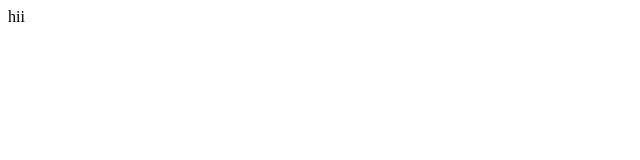
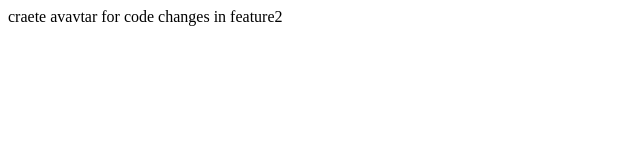
Before and after one commit to GudiNaresh/Demo, a plain HTML site: page index.html in a window 1280 px wide. Shown: the whole page, without its empty margins (0-640 px from the left). Drawn offline with Linux system fonts and the light colour scheme.

Commit message:
feature2

```diff
--- a/index.html
+++ b/index.html
@@ -6,7 +6,8 @@
     <title>Document</title>
 </head>
 <body>
-    hii
+    craete avavtar for code
+    changes in feature2
 
 </body>
 </html>
```
